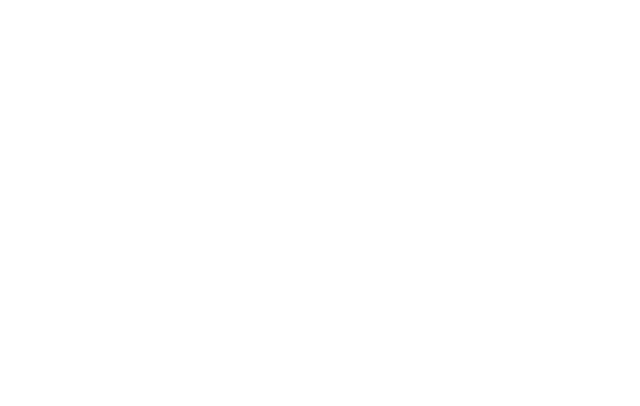
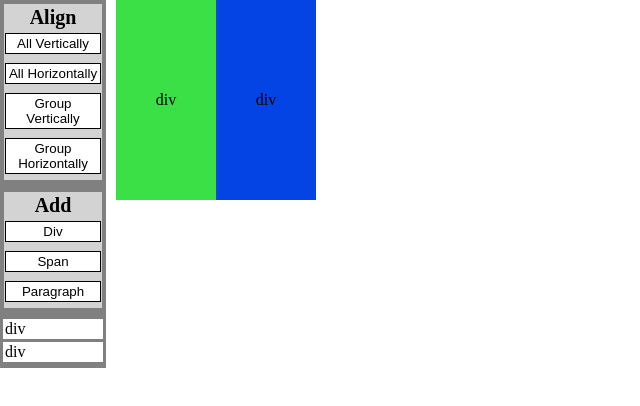
Before and after one commit to j2h30728/drag-n-drop-grouping, a React (Vite) app: page / in a window 1280 px wide. Shown: the top 406 px of the page, without its empty margins (0-640 px from the left). Built offline with nearby package versions, Linux system fonts and the light colour scheme.

Commit message:
feat: 기본 ui 생성

```diff
--- a/src/App.tsx
+++ b/src/App.tsx
@@ -1,5 +1,134 @@
-function App() {
-  return <></>;
+import { createElement, useState } from "react";
+import styled from "styled-components";
+
+import getRandomColor from "./utils/getRandomColor";
+
+export const COMPONENTS = {
+  Div: "div",
+  Span: "span",
+  Paragraph: "p",
+} as const;
+
+export type ElementType = (typeof COMPONENTS)[keyof typeof COMPONENTS];
+
+export interface Item {
+  id: number;
+  type: ElementType | "group";
+  color: string;
+  children?: number[];
+  style?: React.CSSProperties;
+  parent?: number;
 }
 
-export default App;
+const initialItems: Item[] = [
+  { id: 0, type: "div", color: getRandomColor() },
+  { id: 1, type: "div", color: getRandomColor() },
+];
+
+export default function App() {
+  const [items, setItems] = useState(initialItems);
+
+  const handleAdd = (tag: ElementType) => {
+    const newItem: Item = { id: Date.now(), type: tag, color: getRandomColor() };
+    setItems((prev) => [...prev, newItem]);
+  };
+
+  return (
+    <Container>
+      <LayPanel>
+        <SectionContainer>
+          <h3>Align</h3>
+          <button>All Vertically</button>
+          <button>All Horizontally</button>
+          <button>Group Vertically</button>
+          <button>Group Horizontally</button>
+        </SectionContainer>
+        <SectionContainer>
+          <h3>Add</h3>
+          {Object.entries(COMPONENTS).map(([componentName, componentTag]) => (
+            <button type="button" key={componentName} onClick={() => handleAdd(componentTag as ElementType)}>
+              {componentName}
+            </button>
+          ))}
+        </SectionContainer>
+        <div>
+          {items.map((item) => (
+            <PanelItem key={item.id} draggable>
+              {item.type}
+            </PanelItem>
+          ))}
+        </div>
+      </LayPanel>
+      <ViewPort>
+        {items.map((item) => (
+          <ViewPortItem $color={item.color}>{createElement(item.type, null, item.type)}</ViewPortItem>
+        ))}
+      </ViewPort>
+    </Container>
+  );
+}
+
+const Container = styled.div`
+  width: 100%;
+  display: flex;
+  gap: 10px;
+`;
+
+const LayPanel = styled.div`
+  display: flex;
+  flex-direction: column;
+  gap: 10px;
+  background-color: gray;
+  padding: 3px;
+`;
+
+const SectionContainer = styled.div`
+  display: flex;
+  flex-direction: column;
+  justify-content: center;
+  align-items: center;
+  width: 100px;
+  border: 1px solid gray;
+  background-color: lightgray;
+  gap: 3px;
+  padding: 3px 1px;
+
+  h3 {
+    font-weight: 600;
+    font-size: 20px;
+  }
+
+  button {
+    width: 100%;
+    background-color: white;
+    border: 1px solid black;
+    padding: 2px;
+    margin: 3px 0;
+  }
+`;
+
+const PanelItem = styled.div`
+  width: 100%;
+  padding: 2px;
+  margin-bottom: 3px;
+  text-align: left;
+  background-color: white;
+  cursor: pointer;
+`;
+
+const ViewPort = styled.main`
+  display: flex;
+  flex-wrap: wrap;
+  position: relative;
+`;
+
+const ViewPortItem = styled.div<{ $color: string }>`
+  width: 100px;
+  height: 200px;
+  background-color: ${(props) => props.$color};
+  display: flex;
+  align-items: center;
+  justify-content: center;
+  position: relative;
+  cursor: pointer;
+`;
```
